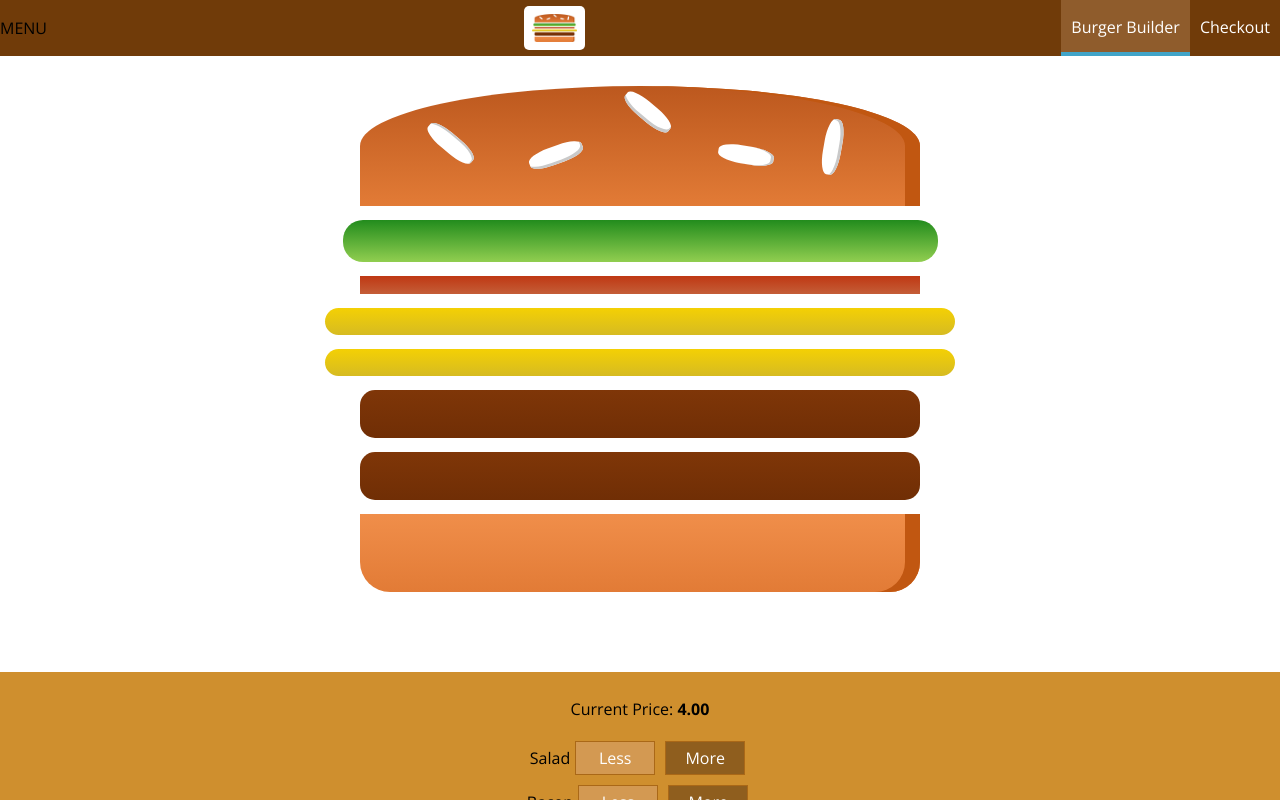
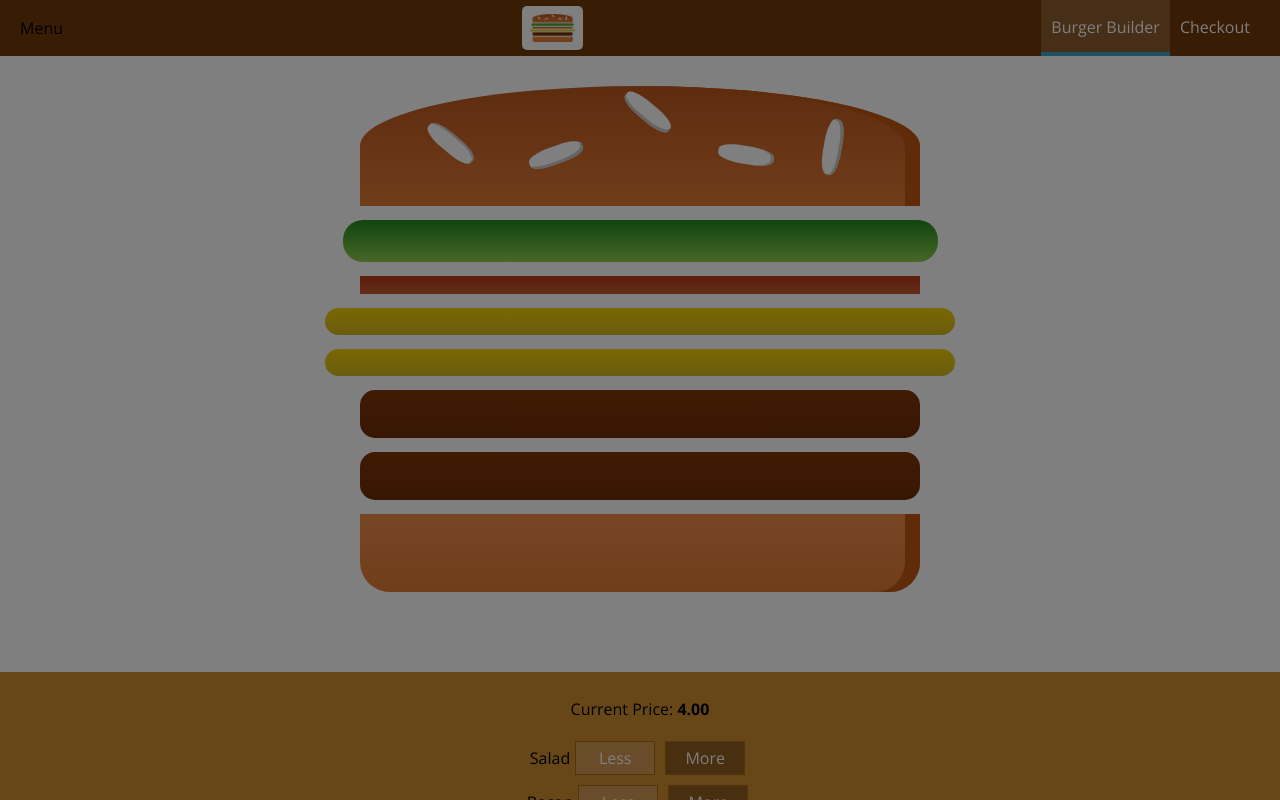
Before and after one commit to Zenardi/Burger-Builder, a React app in the folder burger-builder/: page / in a window 1280 px wide. Shown: the top 800 px of the page. Built offline with nearby package versions, Linux system fonts and the light colour scheme.

Commit message:
add side drawer toggle button

```diff
--- a/burger-builder/src/components/Layout/Layout.js
+++ b/burger-builder/src/components/Layout/Layout.js
@@ -1,16 +1,40 @@
-import React from 'react';
+import React, {Component} from 'react';
 import AppAuxi from '../../hoc/AppAuxi';
 import classes from './Layout.css';
 import Toolbar from './../Navigation/Toolbar/Toolbar';
 import SideDrawer from './../Navigation/SideDrawer/SideDrawer';
+import drawerToggle from './../Navigation/SideDrawer/DrawerToggle/DrawerToggle';
 
+class Layout extends Component {
 
-const layout = (props) => (
-    <AppAuxi>
-        <Toolbar/>
-        <SideDrawer/>
-        <main className={classes.Content}> {props.children} </main>
-    </AppAuxi>
-);
+    state = {
+        showSideDrawer: true
+    }
 
-export default layout;
+    sideDrawerCloseHandler = () => {
+        this.setState({showSideDrawer: false})
+    }
+
+    sideDrawerToggleHandler = () =>{
+        this.state((prevState) => {
+            return {showSideDrawer: !prevState.showSideDrawer};
+        })
+    }
+
+    render() {
+        return (
+            <AppAuxi>
+                <Toolbar drawerToggleClicked={this.sideDrawerToggleHandler} />
+                <SideDrawer
+                    open={this.state.showSideDrawer}
+                    closed={this.sideDrawerCloseHandler}/>
+                <main className={classes.Content}>
+                    {this.props.children}
+                </main>
+            </AppAuxi>
+
+        );
+    }
+}
+
+export default Layout;
--- a/burger-builder/src/components/Navigation/NavigationItems/NavigationItem/NavigationItem.css
+++ b/burger-builder/src/components/Navigation/NavigationItems/NavigationItem/NavigationItem.css
@@ -1,25 +1,45 @@
-.NavigationItem{
-    margin: 0;
+.NavigationItem {
+    margin: 10px 0;
     box-sizing: border-box;
-    display: flex;
-    height: 100%;
-    align-items: center;
+    display: block;
+    width: 100%;
 }
 
-.NavigationItem a{
-    color: white;
+.NavigationItem a {
+    color: #8F5C2C;
     text-decoration: none;
-    height: 100%;
-    padding: 16px 10px;
-    border-bottom: 4px solid transparent;
+    width: 100%;
     box-sizing: border-box;
     display: block;
 }
 
-.NavigationItem a:hover,
+.NavigationItem a.active,
 .NavigationItem a:active,
-.NavigationItem a.active{
-    background-color: #8F5C2C;
-    border-bottom: 4px solid #40A4c8;
-    color: white;
+.NavigationItem a:hover {
+    color: #40A4C8;
 }
+
+@media (min-width: 500px) {
+    .NavigationItem {
+        margin: 0;
+        display: flex;
+        height: 100%;
+        width: auto;
+        align-items: center;
+    }
+
+    .NavigationItem a {
+        color: white;
+        height: 100%;
+        padding: 16px 10px;
+        border-bottom: 4px solid transparent;
+    }
+
+    .NavigationItem a.active,
+    .NavigationItem a:active,
+    .NavigationItem a:hover {
+        background-color: #8F5C2C;
+        border-bottom: 4px solid #40A4C8;
+        color: white;
+    }
+}
--- /dev/null
+++ b/burger-builder/src/components/Navigation/SideDrawer/DrawerToggle/DrawerToggle.js
@@ -0,0 +1,9 @@
+import React from 'react'
+
+
+const drawerToggle = (props) => (
+  <div onClick={props.clicked}>Menu</div>
+);
+
+
+export default drawerToggle;
--- a/burger-builder/src/components/Navigation/SideDrawer/SideDrawer.js
+++ b/burger-builder/src/components/Navigation/SideDrawer/SideDrawer.js
@@ -2,17 +2,27 @@
 import Logo from './../../Logo/Logo';
 import NavigationItems from './../NavigationItems/NavigationItems';
 import classes from './SideDrawer.css'
+import Backdrop from './../../UI/Backdrop/Backdrop';
+import AppAuxi from './../../../hoc/AppAuxi';
 
 const sideDrawer = (props) => {
+    let attachedClasses = [classes.SideDrawer, classes.Close];
+    if(props.open){
+        attachedClasses = [classes.SideDrawer, classes.Open];
+    }
+
     return (
-        <div className={classes.SideDrawer}>
+        <AppAuxi>
+            <Backdrop show={props.open} clicked={props.closed}/>
+            <div className={attachedClasses.join(' ')}>
                 <div className={classes.Logo}>
-            <Logo />
+                    <Logo/>
                 </div>
                 <nav>
                     <NavigationItems/>
                 </nav>
             </div>
+        </AppAuxi>
     );
 }
 
--- a/burger-builder/src/components/Navigation/Toolbar/Toolbar.css
+++ b/burger-builder/src/components/Navigation/Toolbar/Toolbar.css
@@ -1,4 +1,4 @@
-.Toolbar{
+.Toolbar {
     height: 56px;
     width: 100%;
     position: fixed;
@@ -8,14 +8,21 @@
     display: flex;
     justify-content: space-between;
     align-items: center;
+    padding: 0 20px;
     box-sizing: border-box;
     z-index: 90;
 }
 
-.Toolbar nav{
+.Toolbar nav {
     height: 100%;
 }
 
-.Logo{
+.Logo {
     height: 80%;
 }
+
+@media (max-width: 499px) {
+    .DesktopOnly {
+        display: none;
+    }
+}
--- a/burger-builder/src/components/Navigation/Toolbar/Toolbar.js
+++ b/burger-builder/src/components/Navigation/Toolbar/Toolbar.js
@@ -2,14 +2,15 @@
 import classes from './Toolbar.css';
 import Logo from './../../Logo/Logo';
 import NavigtionItems from './../NavigationItems/NavigationItems';
+import DrawerToggle from './../SideDrawer/DrawerToggle/DrawerToggle';
 
 //This is a funcional component. Dont need to
 //manage any state.
 const toolbar = (props) => (
     <header className={classes.Toolbar}>
-        <div>MENU</div>
+        <DrawerToggle clicked={props.drawerToggleClicked} />
         <Logo height="80%" />
-        <nav>
+        <nav className={classes.DesktopOnly}>
             <NavigtionItems/>
         </nav>
     </header>
```
Lines whose indentation alone changed are shown as unchanged.
